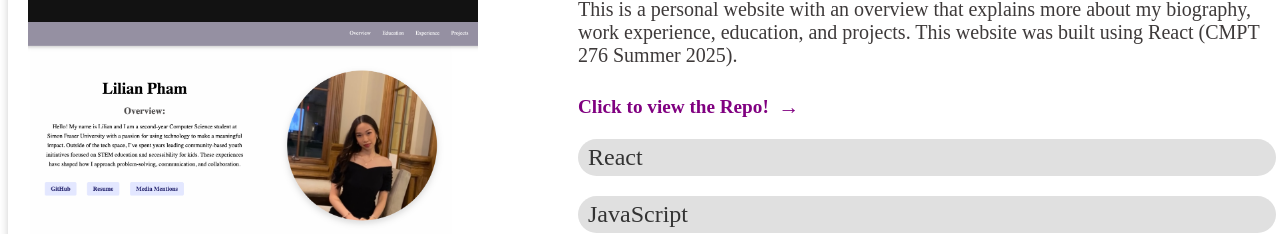
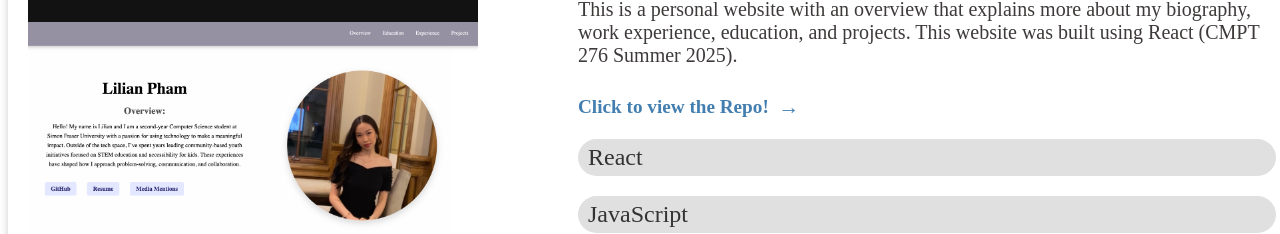
Before and after one commit to lilian-pham/lilian-pham.github.io, a React (Create React App) app: page /projects in a window 1280 px wide. Shown: the part 303-537 px from the top of the page. Built offline with nearby package versions, Linux system fonts and the light colour scheme.

Commit message:
changed link colors to be consistent across pages

```diff
--- a/src/pages/project-page/project-page.css
+++ b/src/pages/project-page/project-page.css
@@ -18,7 +18,7 @@
     font-family: 'Merriweather', serif;
     font-weight: bold;
     font-size: 1.2rem;
-    color: purple;
+    color: rgb(66, 126, 175);
     text-decoration: none;
     display: inline-flex;
     align-items: center;
```
